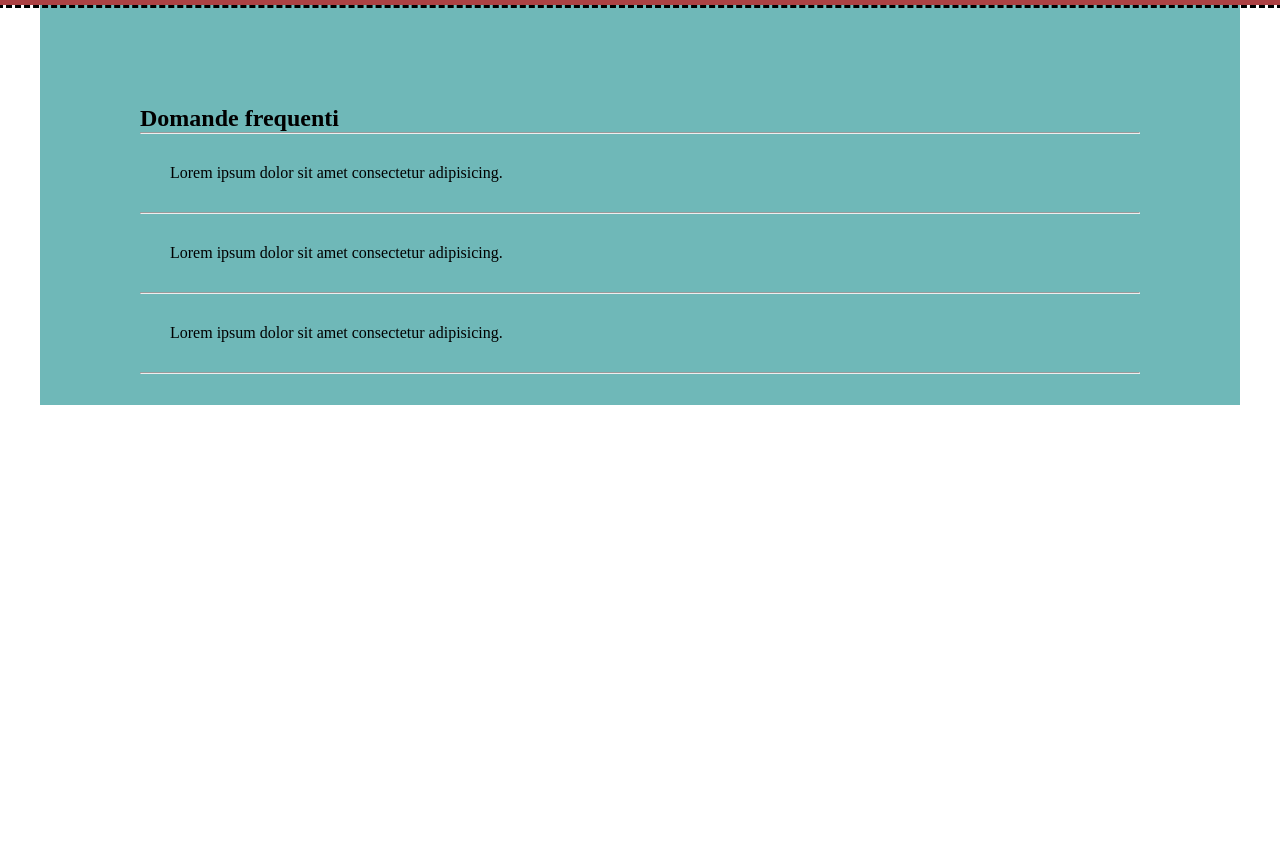
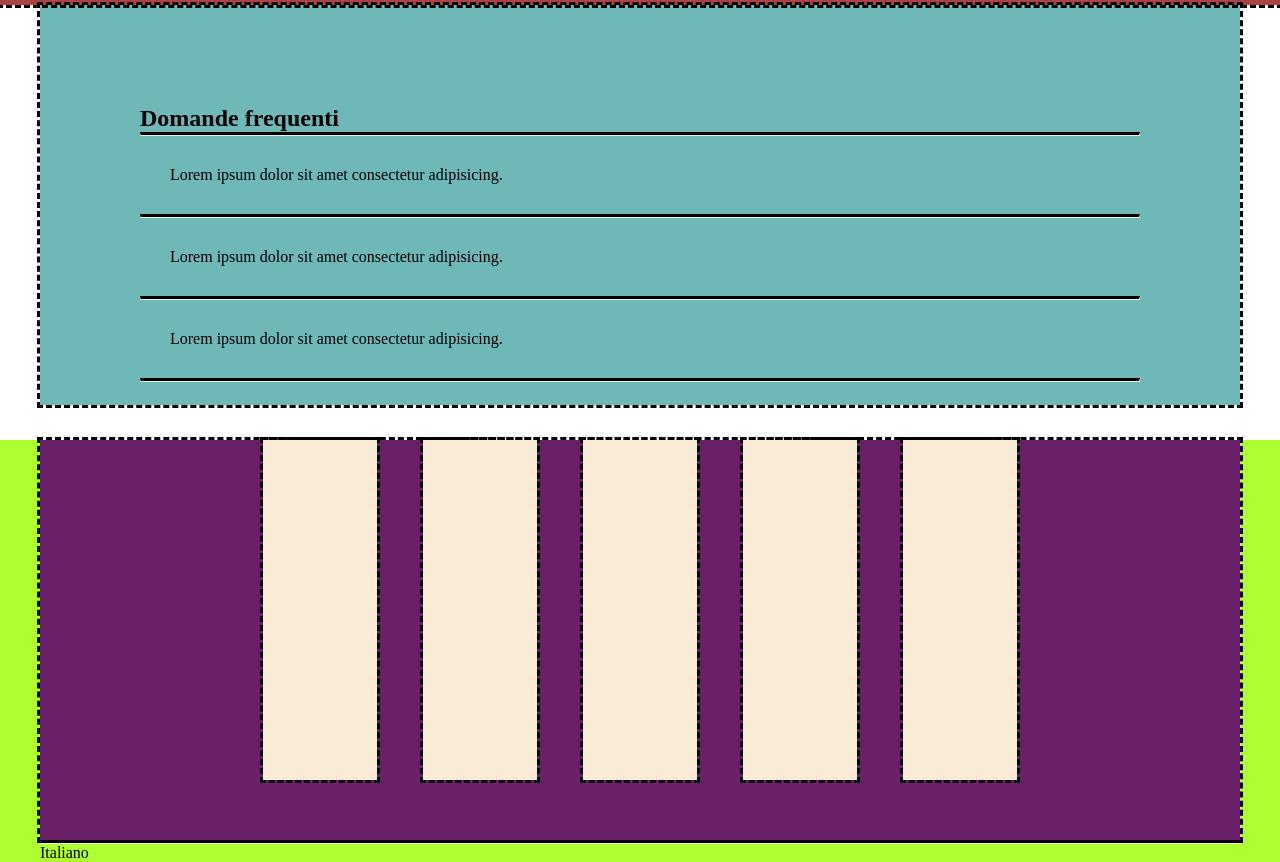
Before and after one commit to ChristianMazzaro/htmlcss-dropbox, a plain HTML site: page index.html in a window 1280 px wide. Shown: the part 4993-5855 px from the top of the page. Before the commit the page ends 5398 px from the top, so only its background shows below. Drawn offline with Linux system fonts and the light colour scheme.

Commit message:
terminata struttura

```diff
--- a/css/style.css
+++ b/css/style.css
@@ -312,8 +312,38 @@ Debug
     height: 400px;
     background-color: rgb(111, 184, 184);
     padding: 100px;
+    outline: 3px dashed black;
+    margin-bottom: 35px;
 }
 
 p{
     margin: 30px;
 }
+
+.debug footer .col-1_7{
+    width: calc(100% / 7);
+    height:340px ;
+    outline: 3px dashed black;
+    background-color: antiquewhite;
+}
+
+.debug footer .footer-menu{
+    background-color: rgb(105, 32, 105);
+    outline: 3px dashed black;
+    height:400px;
+    justify-content: space-around;
+    padding: 0 200px;
+}
+
+footer{
+    background-color: greenyellow;
+
+}
+
+.lingua{
+    text-align: center
+}
+
+hr{
+    border-top: 3px solid black;
+}
--- a/index.html
+++ b/index.html
@@ -369,6 +369,40 @@
 
     <footer>
 
+        <div class="container my-row footer-menu">
+
+            <div class="col-1_7">
+
+            </div>
+
+            <div class="col-1_7">
+
+            </div>
+
+            <div class="col-1_7">
+
+            </div>
+
+            <div class="col-1_7">
+
+            </div>
+
+            <div class="col-1_7">
+
+            </div>
+
+        </div>
+
+        <div class="container">
+            <hr>
+
+            <div class="language">
+                Italiano
+            </div>
+
+        </div>
+
     </footer>
+
 </body>
 </html>
```
